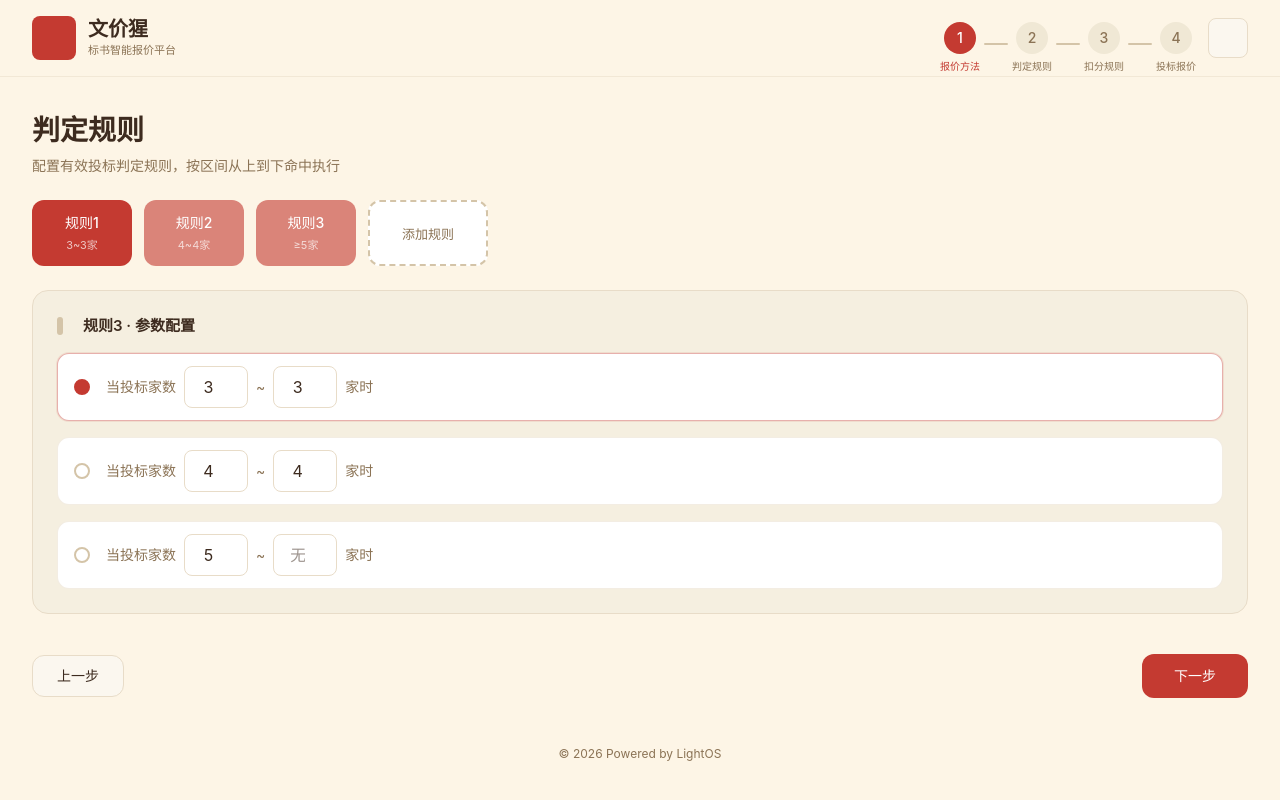
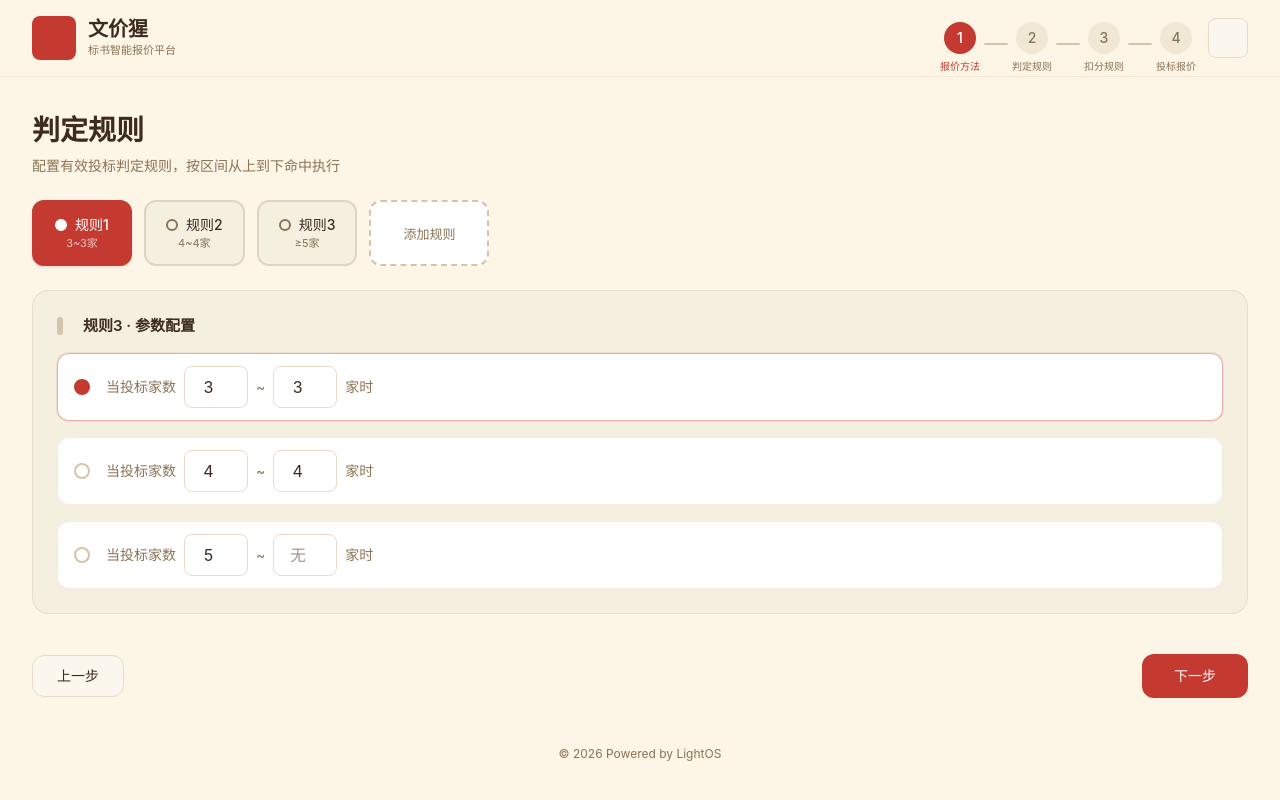
Before and after one commit to sikenali/bid-quotation, a React (Vite) app: page /step-2 in a window 1280 px wide. Built offline with nearby package versions, Linux system fonts and the light colour scheme.

Commit message:
feat: 规则标签样式对齐投标单位，统一使用单选框+边框样式

```diff
--- a/src/components/RuleManager.tsx
+++ b/src/components/RuleManager.tsx
@@ -29,18 +29,27 @@ export default function RuleManager() {
     <div className="space-y-6">
       <div className="flex flex-wrap gap-3">
         {validRules.map((rule, index) => (
-          <div
+          <button
             key={rule.id}
-            className={`flex flex-col items-center justify-center px-5 py-3 rounded-xl gap-1 min-w-[100px] transition-all cursor-pointer ${
-              rule.id === activeRuleId ? 'bg-[#C43A31]' : 'bg-[#C43A31]/60'
+            onClick={() => setActiveRuleId(rule.id === activeRuleId ? null : rule.id)}
+            className={`flex flex-col items-center justify-center px-5 py-3 rounded-xl min-w-[100px] transition-all border-2 ${
+              rule.id === activeRuleId
+                ? 'bg-[#C43A31] text-white border-[#C43A31] shadow-sm'
+                : isDark
+                  ? 'bg-[#2A2A2A] border-[#3A3A3A] text-[#E8E0D0] hover:border-[#C43A31]/50'
+                  : 'bg-[#F5EFE0] border-[#E0D5C0] text-text hover:border-[#C43A31]/40'
             }`}
-            onClick={() => setActiveRuleId(rule.id)}
           >
-            <span className="text-white text-[14px] font-medium">规则{index + 1}</span>
-            <span className="text-white/70 text-[11px]">
+            <div className="flex items-center gap-2">
+              <div className={`w-3 h-3 rounded-full border-2 flex-shrink-0 ${
+                rule.id === activeRuleId ? 'border-white bg-white' : isDark ? 'border-[#A89880] bg-transparent' : 'border-[#8B7355] bg-transparent'
+              }`} />
+              <span className="text-[14px] font-medium">规则{index + 1}</span>
+            </div>
+            <span className={`text-[11px] ${rule.id === activeRuleId ? 'text-white/70' : isDark ? 'text-[#A89880]' : 'text-text-secondary'}`}>
               {rule.maxCount === -1 ? `≥${rule.minCount}家` : `${rule.minCount}~${rule.maxCount}家`}
             </span>
-          </div>
+          </button>
         ))}
         <button
           onClick={addNewRule}
```
